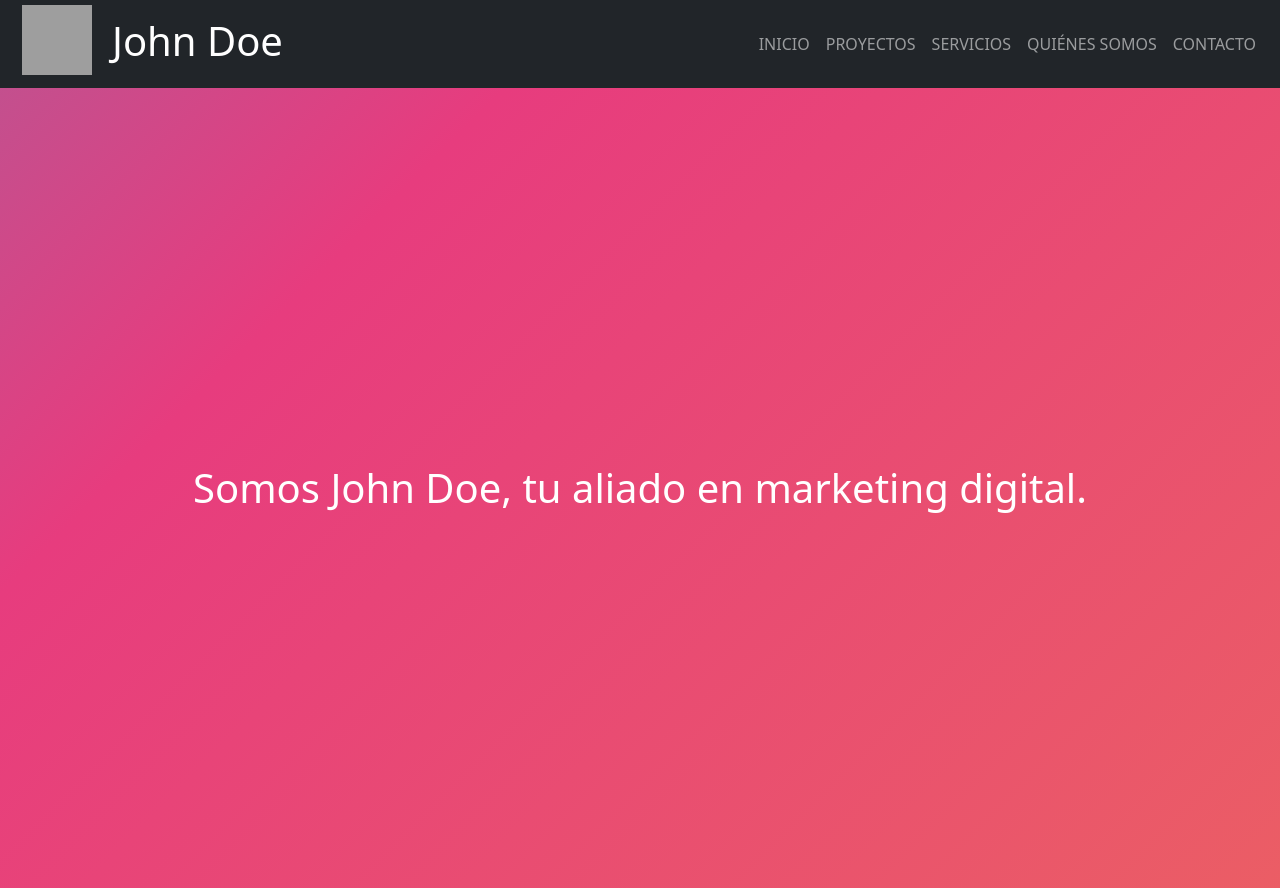
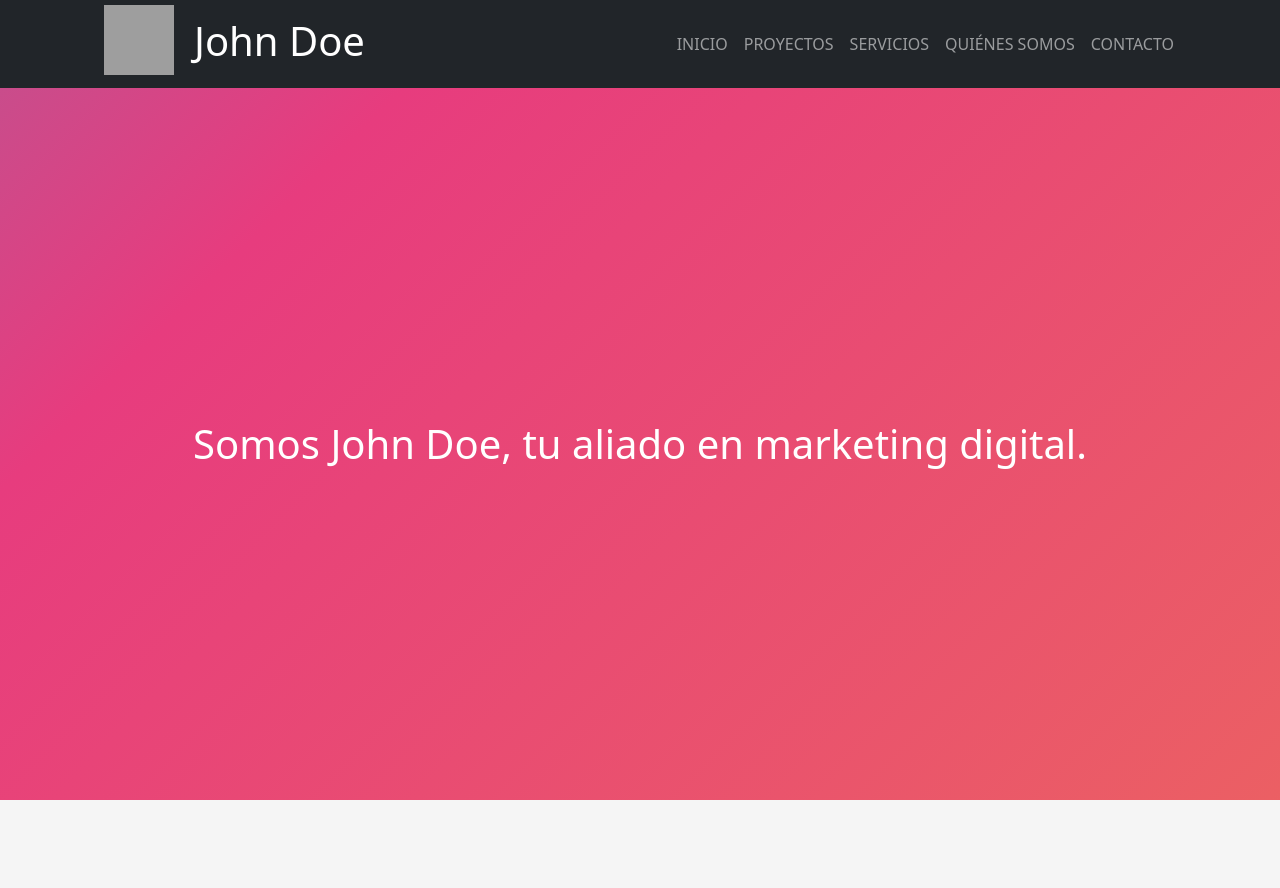
Before and after one commit to hernandiazorrac/John-Doe, a website: page index.html in a window 1280 px wide. After the commit the page ends 800 px from the top, so only its background shows below. Drawn offline with nearby package versions, Linux system fonts and the light colour scheme; grey boxes are pictures that could not be loaded.

Commit message:
solucionado problema de scroll vertical indeseado en index.html

```diff
--- a/index.html
+++ b/index.html
@@ -1,5 +1,5 @@
 <!DOCTYPE html>
-<html lang="es" class="indexHtml">
+<html lang="es">
 <head>
     <link href="https://cdn.jsdelivr.net/npm/bootstrap@5.1.3/dist/css/bootstrap.min.css" rel="stylesheet" integrity="sha384-1BmE4kWBq78iYhFldvKuhfTAU6auU8tT94WrHftjDbrCEXSU1oBoqyl2QvZ6jIW3" crossorigin="anonymous">
     <link rel="stylesheet" href="./css/style.min.css">
@@ -19,9 +19,8 @@
 </head>
 
 <body>
-  <header>
-
-    <nav class="navbar navbar-expand-lg navbar-dark bg-dark">
+  <header class="bg-dark">
+    <nav class="navbar container navbar-expand-lg navbar-dark bg-dark">
         <div class="container-fluid">
           <a class="navbar-brand" href="./index.html">
             <img src="https://res.cloudinary.com/digb4d0uf/image/upload/c_scale,w_150/v1647290763/logo_sm2rua.webp" alt="" width="70" height="70" class="d-inline-block align-text-top logoImg">
@@ -57,9 +56,9 @@
       </nav>
 </header>
 
-<main>
-    <div class="cover d-flex">
-        <p class="display-5 my-auto mx-auto p-4 textCover">
+<main class="">
+      <div class="cover d-flex">
+        <p class="display-5 container text-center my-auto mx-auto p-4 textCover">
           Somos <span class="fw-bolder">John Doe</span>, tu aliado en marketing digital.
         </p>
     </div>
--- a/sass/pages/_index.scss
+++ b/sass/pages/_index.scss
@@ -1,12 +1,8 @@
-.indexHtml{
-  overflow-y: hidden;
-}
-
 .cover {
     background: linear-gradient(-45deg, #ee7752, #e73c7e, #23a6d5, #23d5ab);
     background-size: 400% 400%;
-    height: 100vh;
     animation: gradient 10s ease infinite;
+    height: calc(100vh - 88px);
 
     .textCover {
         color: rgb(255, 255, 255);
--- a/sass/partials/_global.scss
+++ b/sass/partials/_global.scss
@@ -6,6 +6,8 @@
   html {
     font-family: "Roboto", sans-serif;
     overflow-x: hidden;
+
+
 
     html::-webkit-scrollbar {
         display: none;
```
Also changed, not shown: pages/contacto.html (+3 -3 lines), pages/proyectos.html (+3 -3 lines), pages/quienes-somos.html (+3 -3 lines), pages/servicios.html (+3 -3 lines), css/style.min.css.
